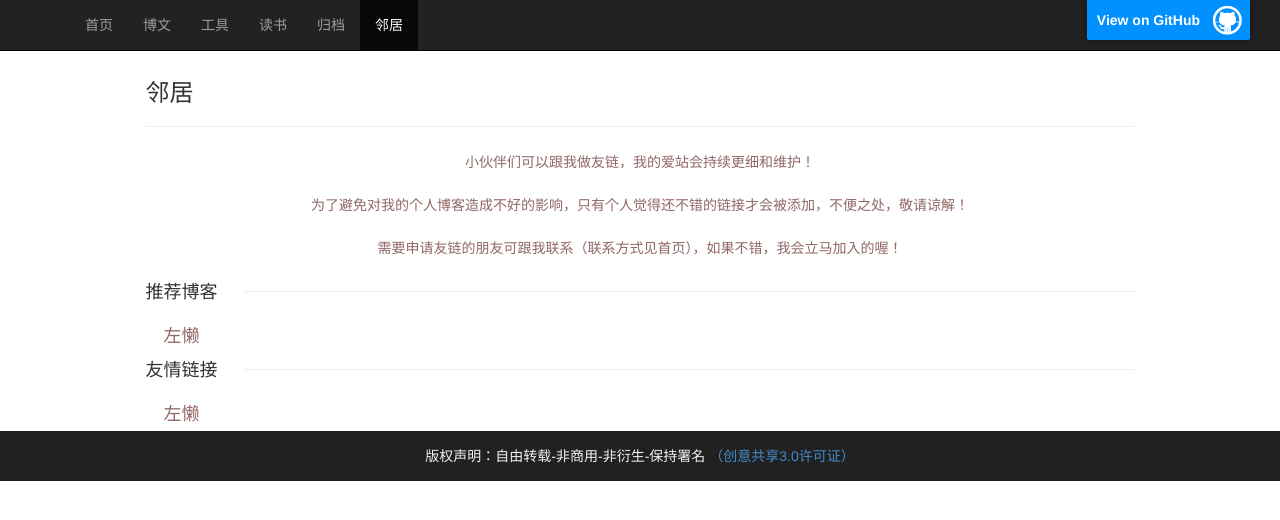
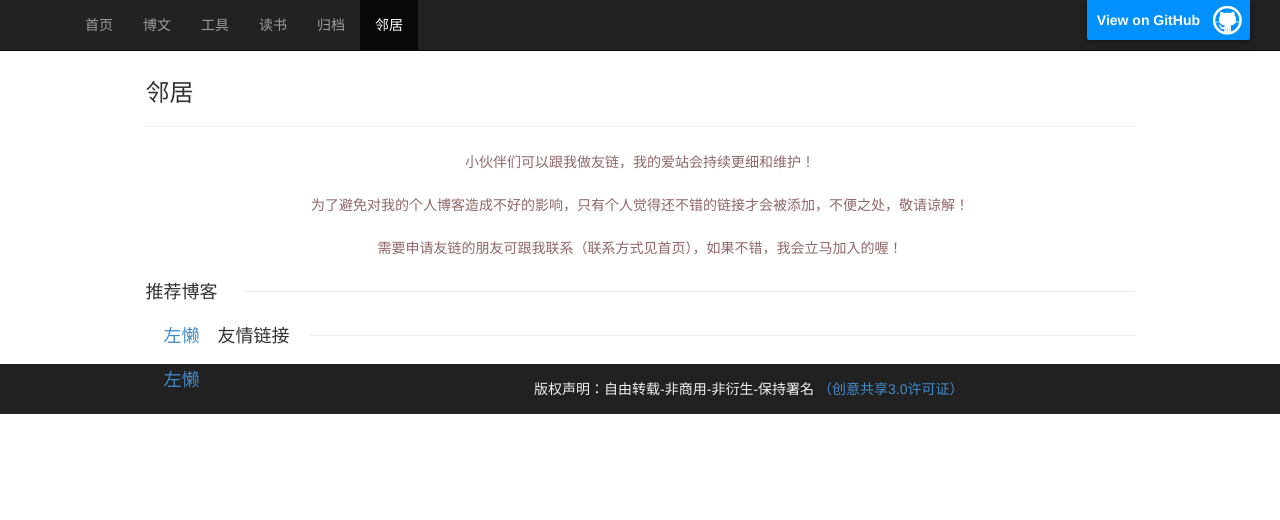
Before and after one commit to sheleng/sheleng.github.io, a Jekyll site: the page built from pages/links.html, in a window 1280 px wide. Shown: the top 520 px of the page. Built offline with Jekyll 4.4.1, drawn with Linux system fonts in a browser that asks for light colours.

Commit message:
更新邻居页面支持

```diff
--- a/public/css/style.css
+++ b/public/css/style.css
@@ -72,8 +72,7 @@
 .link-title .text{font-size: 18px;font-weight: normal;}
 .link-title .line{height: 1px;border-bottom: 1px solid #eeeeee;display: block;width:90%;float: right;margin-top:11px;}
 
-.link-list{overflow: hidden;}
-.link-list a{ list-style-type: none;float: left;padding: 0px 10px;border:none;border-radius:5px;margin:4px 8px;font-size:18px;color:rgb(145, 103, 103);}
+.link-list{overflow: hidden;list-style-type: none;float: left;padding: 0px 10px;border:none;border-radius:5px;margin:4px 8px;font-size:18px;color:rgb(145, 103, 103);}
 .link-list a:hover{text-decoration: none;background: rgb(145, 103, 103);color: white;border-radius:5px;}
 .link-list a:active{text-decoration: none;background: rgb(145, 103, 103);color: white;border-radius:5px;}
 .link-list a:visited{text-decoration: none;background: rgb(145, 103, 103);color: white;border-radius:5px;}
```
